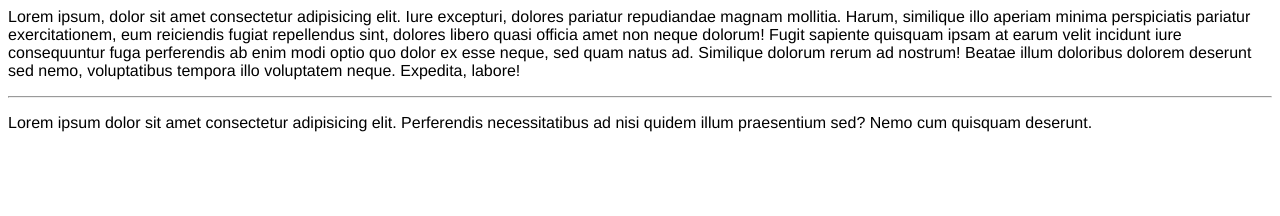
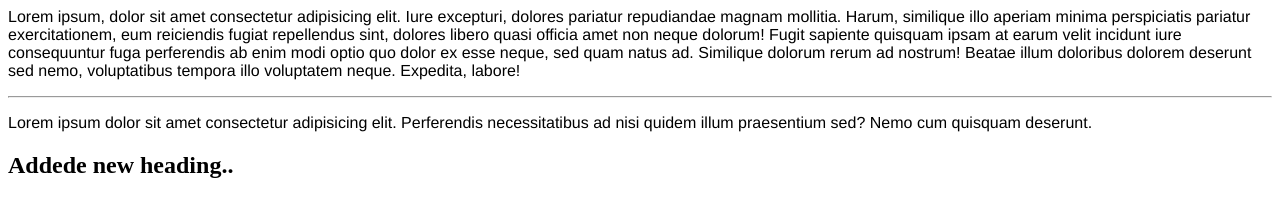
Before and after one commit to Versha1/FirstProject, a plain HTML site: page index.html in a window 1280 px wide. Shown: the part 252-468 px from the top of the page. Drawn offline with Linux system fonts and the light colour scheme.

Commit message:
modified index.html

```diff
--- a/index.html
+++ b/index.html
@@ -15,6 +15,7 @@
     <p>Lorem ipsum, dolor sit amet consectetur adipisicing elit. Iure excepturi, dolores pariatur repudiandae magnam mollitia. Harum, similique illo aperiam minima perspiciatis pariatur exercitationem, eum reiciendis fugiat repellendus sint, dolores libero quasi officia amet non neque dolorum! Fugit sapiente quisquam ipsam at earum velit incidunt iure consequuntur fuga perferendis ab enim modi optio quo dolor ex esse neque, sed quam natus ad. Similique dolorum rerum ad nostrum! Beatae illum doloribus dolorem deserunt sed nemo, voluptatibus tempora illo voluptatem neque. Expedita, labore!</p>
     <hr>
     <p>Lorem ipsum dolor sit amet consectetur adipisicing elit. Perferendis necessitatibus ad nisi quidem illum praesentium sed? Nemo cum quisquam deserunt.</p>
+    <h2>Addede new heading..</h2>
 
 </body>
 </html>
```
